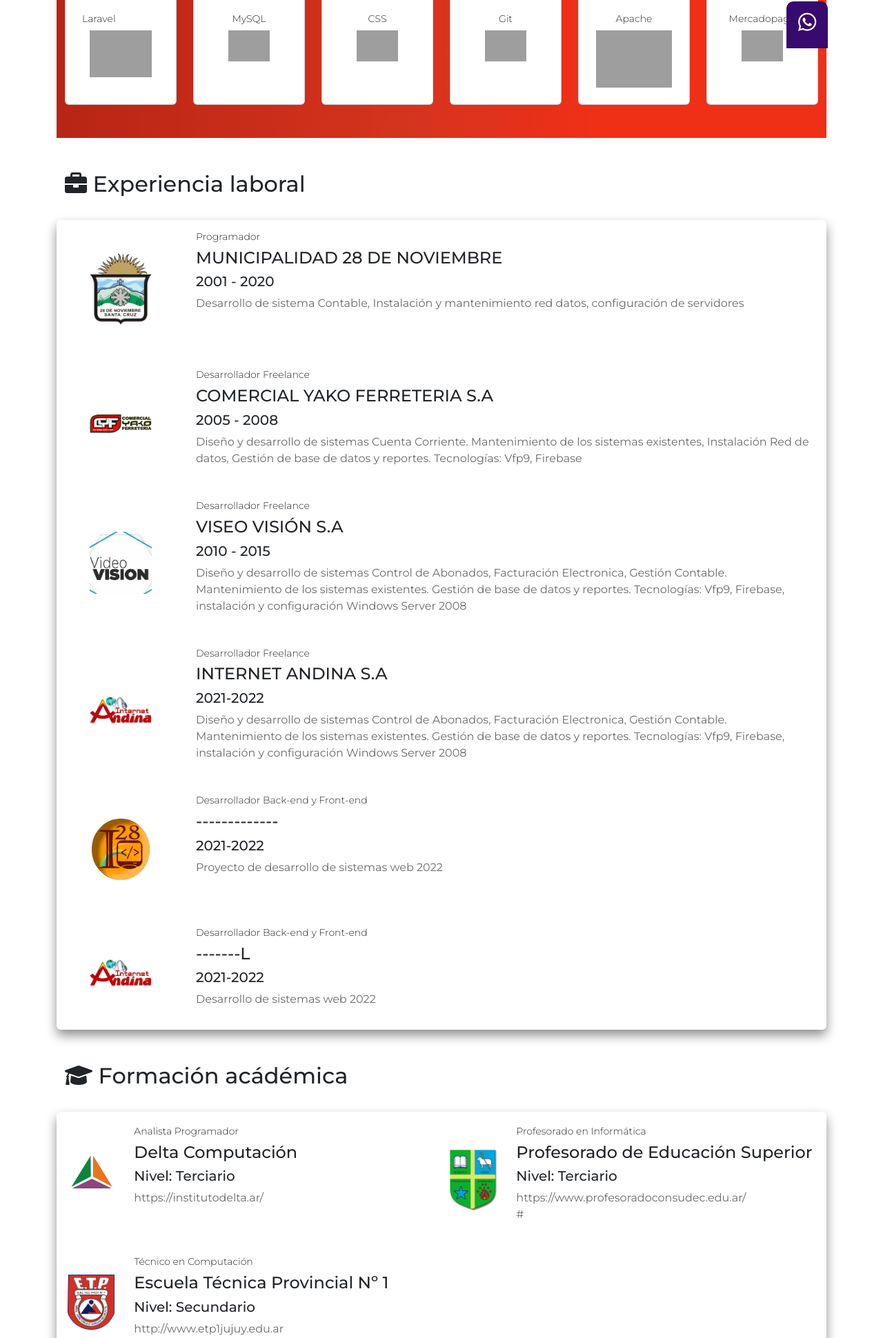
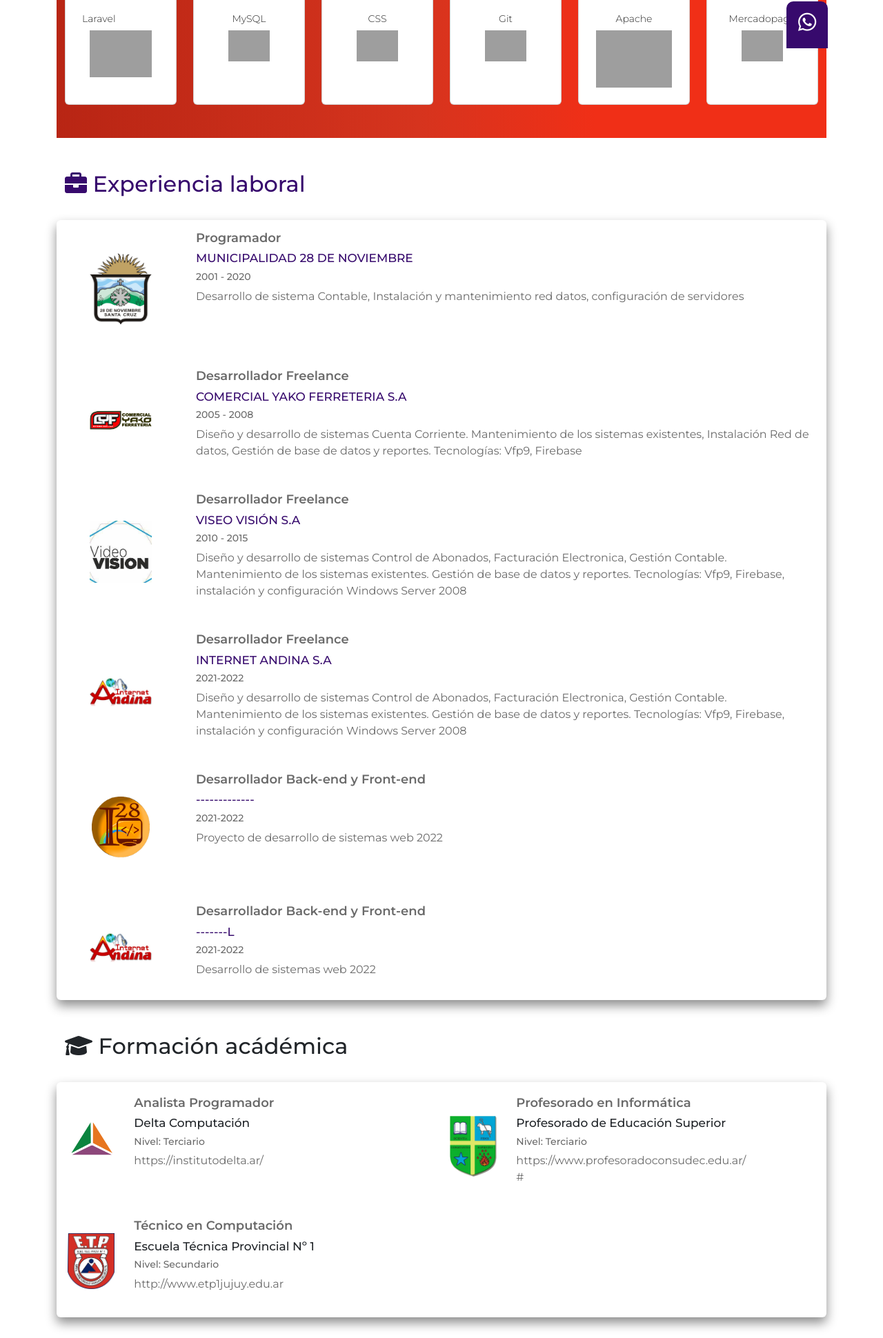
Before and after one commit to rag28/porfolio, a PHP site: page /sobre-mi.html in a window 1280 px wide. Shown: the part 730-2670 px from the top of the page at 69% size. Run offline with PHP 8.4, Linux system fonts and the light colour scheme; grey boxes are pictures that could not be loaded.

Commit message:
Cambios5

```diff
--- a/css/estilos.css
+++ b/css/estilos.css
@@ -180,6 +180,34 @@ h3 {
     color: white;
 }
 
+#experiencia h3,
+#formacion h3 {
+    color: #6A6A6A;
+    font-size: 18px;
+    font-weight: 600;
+}
+
+#experiencia h4,
+#formacion h4 {
+    font-size: 17px;
+}
+
+#experiencia h2,
+#experiencia h4 {
+    color: #370A6D;
+}
+
+#experiencia h5,
+#formacion h5 {
+    color: #6A6A6A;
+    font-size: 14px;
+}
+
+.h5,
+h5 {
+    font-size: 1.25rem;
+}
+
 
 /*Termina sobre-mi*/
 
@@ -264,13 +292,17 @@ footer .fa-linkedin-in {
         background-size: contain;
         background-repeat: no-repeat;
     }
+    /*
     #inicio p {
+
         color: white;
         font-size: 17px;
         border: 1px white solid;
         border-radius: 15px;
         font-weight: 600;
     }
+
+    */
     #inicio p {
         color: #E20000;
         font-size: 16px;
```
